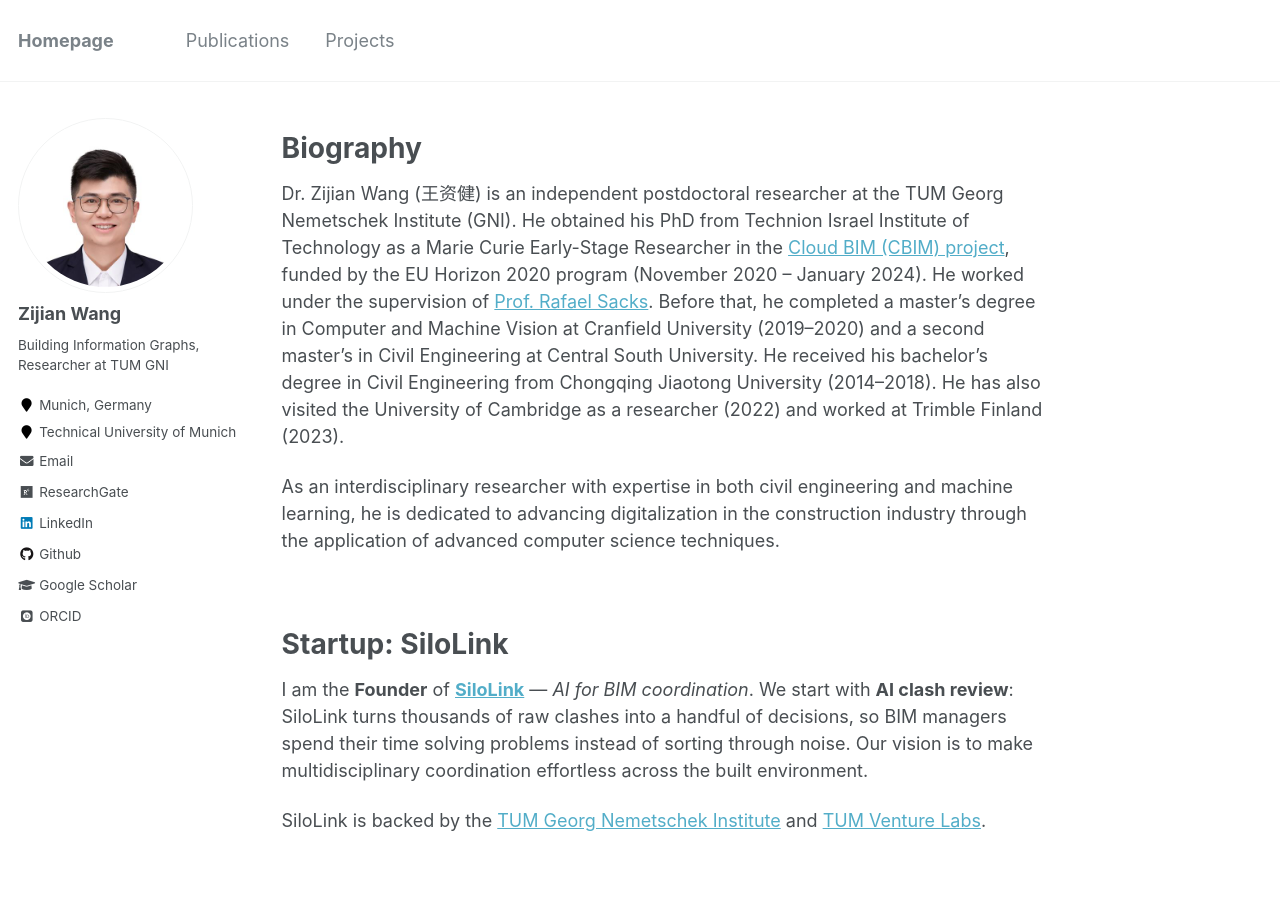
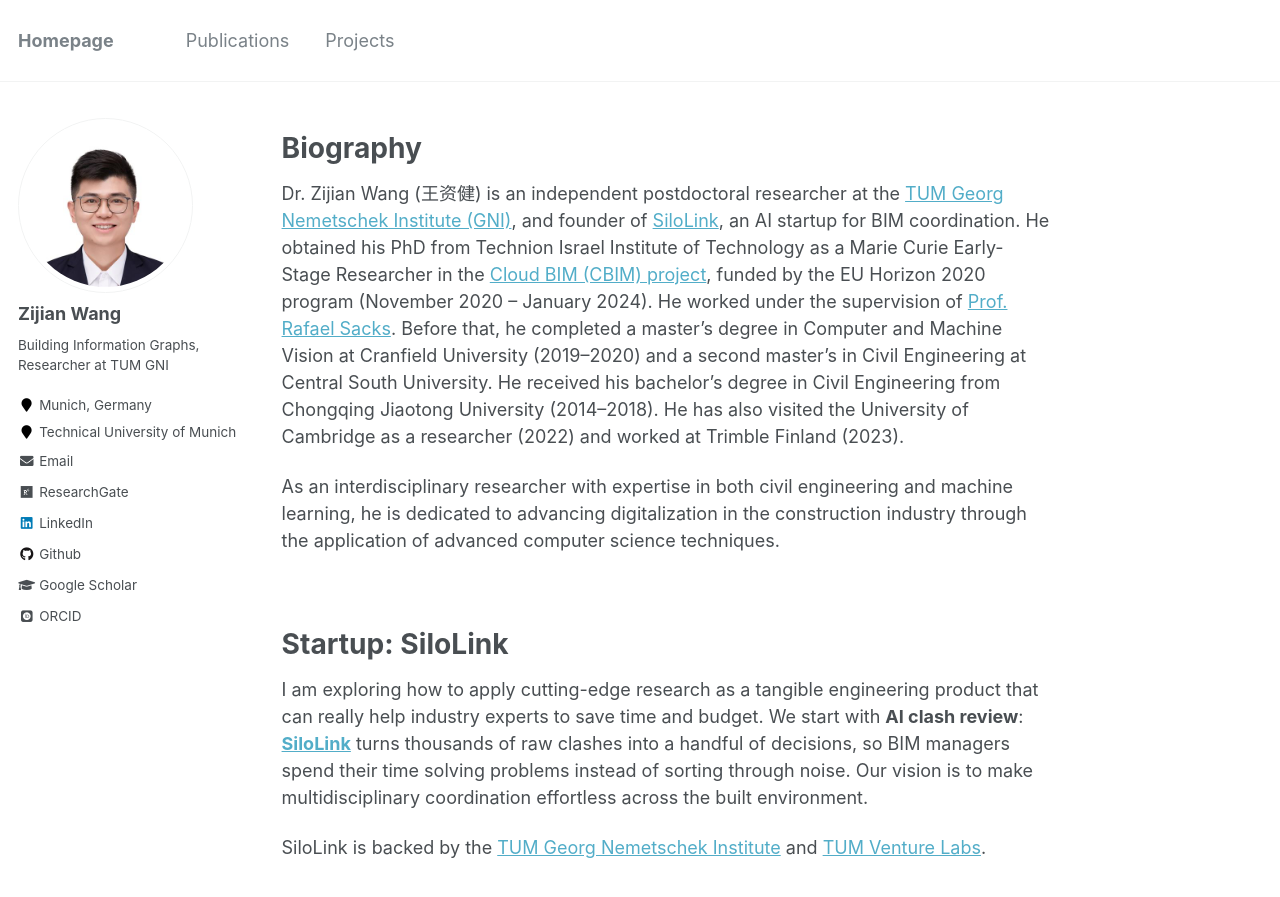
Before and after one commit to ZijianWang-ZW/zijianwang-zw.github.io, a Jekyll site: the page built from _pages/about.md, in a window 1280 px wide and 900 px high. Shown: the top 897 px of the window. Built offline with Jekyll 4.4.1, drawn with Linux system fonts in a browser that asks for light colours; some web fonts are replaced.

Commit message:
update biography to mention SiloLink and refine startup section
- biography first line now links TUM GNI and names SiloLink founder role
- startup section opens with the engineering-research bridge framing
  instead of restating Founder + SiloLink (now redundant with bio)

Co-Authored-By: Claude Opus 4.7 (1M context) <noreply@anthropic.com>

```diff
--- a/_pages/about.md
+++ b/_pages/about.md
@@ -9,7 +9,7 @@ redirect_from:
 ---
 Biography
 ======
-Dr. Zijian Wang (王资健) is an independent postdoctoral researcher at the TUM Georg Nemetschek Institute (GNI). He obtained his PhD from Technion Israel Institute of Technology as a Marie Curie Early-Stage Researcher in the [Cloud BIM (CBIM) project](https://cbim2020.net.technion.ac.il/), funded by the EU Horizon 2020 program (November 2020 – January 2024). He worked under the supervision of [Prof. Rafael Sacks](https://sacks.net.technion.ac.il/). Before that, he completed a master’s degree in Computer and Machine Vision at Cranfield University (2019–2020) and a second master’s in Civil Engineering at Central South University. He received his bachelor’s degree in Civil Engineering from Chongqing Jiaotong University (2014–2018). He has also visited the University of Cambridge as a researcher (2022) and worked at Trimble Finland (2023).
+Dr. Zijian Wang (王资健) is an independent postdoctoral researcher at the [TUM Georg Nemetschek Institute (GNI)](https://www.mdsi.tum.de/en/gni/home/), and founder of [SiloLink](https://www.silolink.ai/), an AI startup for BIM coordination. He obtained his PhD from Technion Israel Institute of Technology as a Marie Curie Early-Stage Researcher in the [Cloud BIM (CBIM) project](https://cbim2020.net.technion.ac.il/), funded by the EU Horizon 2020 program (November 2020 – January 2024). He worked under the supervision of [Prof. Rafael Sacks](https://sacks.net.technion.ac.il/). Before that, he completed a master’s degree in Computer and Machine Vision at Cranfield University (2019–2020) and a second master’s in Civil Engineering at Central South University. He received his bachelor’s degree in Civil Engineering from Chongqing Jiaotong University (2014–2018). He has also visited the University of Cambridge as a researcher (2022) and worked at Trimble Finland (2023).
 
 As an interdisciplinary researcher with expertise in both civil engineering and machine learning, he is dedicated to advancing digitalization in the construction industry through the application of advanced computer science techniques.
 
@@ -19,7 +19,7 @@ As an interdisciplinary researcher with expertise in both civil engineering and
 Startup: SiloLink
 ======
 
-I am the **Founder** of [**SiloLink**](https://www.silolink.ai/) — *AI for BIM coordination*. We start with **AI clash review**: SiloLink turns thousands of raw clashes into a handful of decisions, so BIM managers spend their time solving problems instead of sorting through noise. Our vision is to make multidisciplinary coordination effortless across the built environment.
+I am exploring how to apply cutting-edge research as a tangible engineering product that can really help industry experts to save time and budget. We start with **AI clash review**: [**SiloLink**](https://www.silolink.ai/) turns thousands of raw clashes into a handful of decisions, so BIM managers spend their time solving problems instead of sorting through noise. Our vision is to make multidisciplinary coordination effortless across the built environment.
 
 SiloLink is backed by the [TUM Georg Nemetschek Institute](https://www.mdsi.tum.de/en/gni/home/) and [TUM Venture Labs](https://www.tumventurelabs.de/).
 
```
